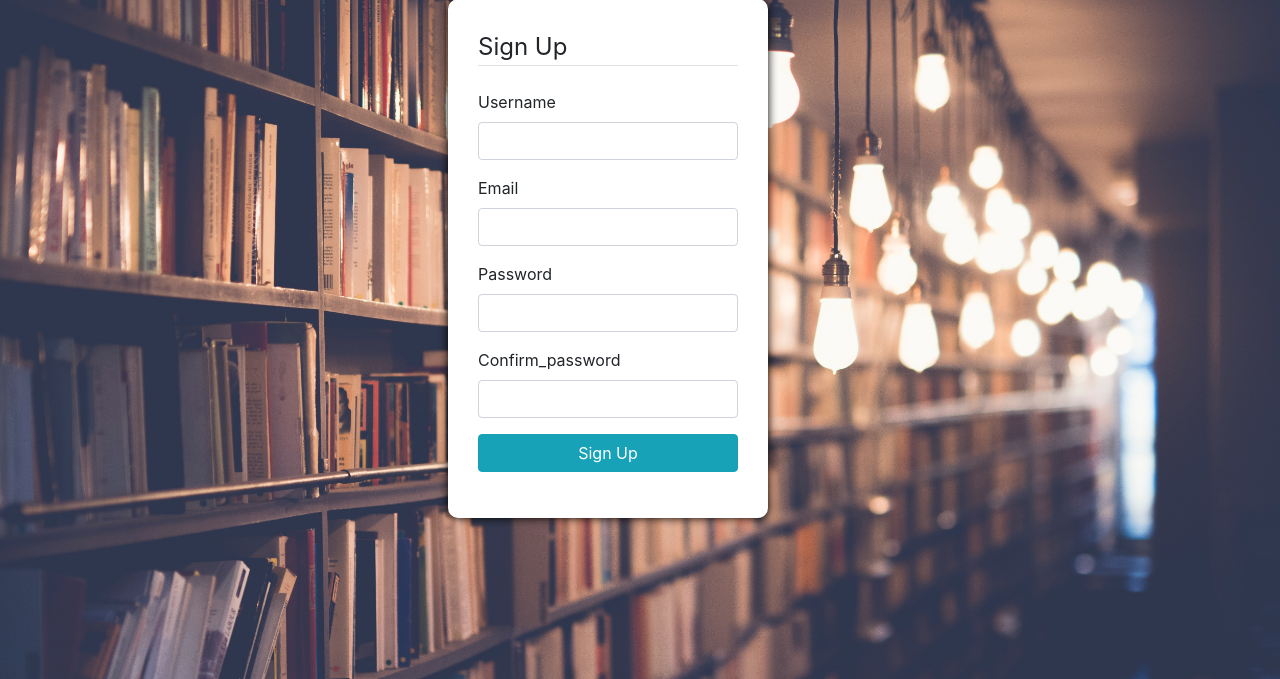
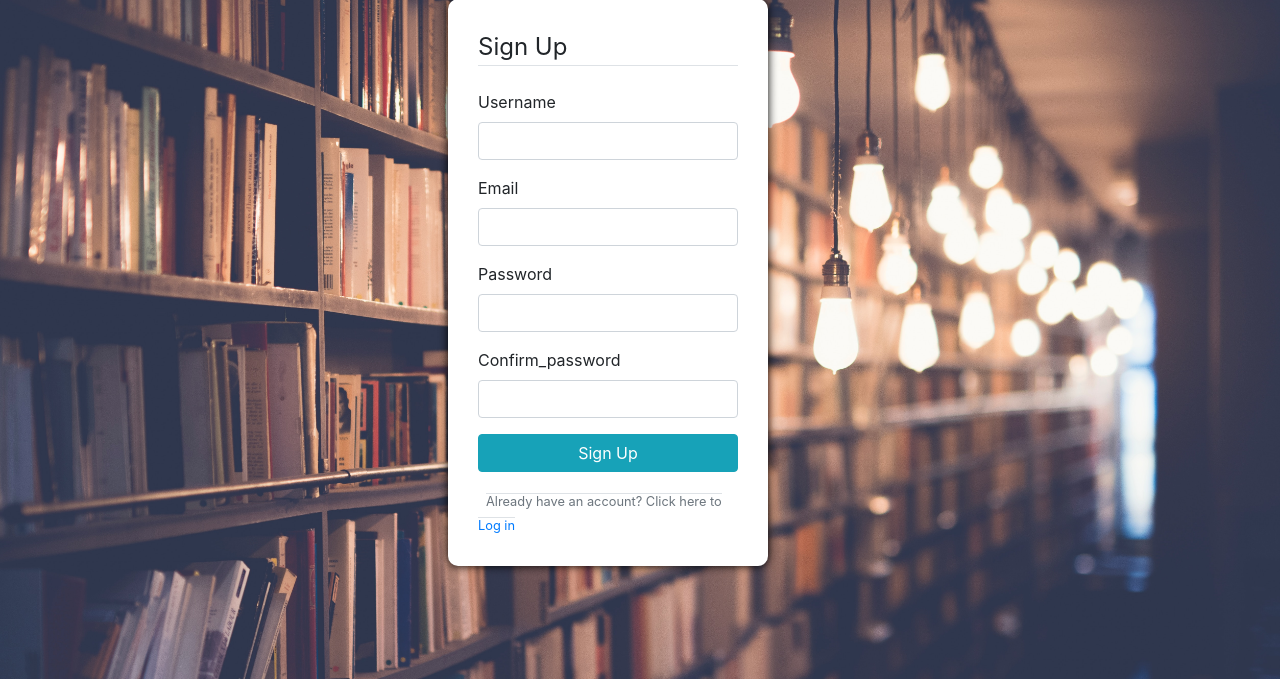
Before and after one commit to TarekCG-s/Bookky, a Flask app: page /register in a window 1280 px wide. Shown: the part 121-800 px from the top of the page. Run offline with Flask 2, Linux system fonts and the light colour scheme; some libraries are stand-ins or nearby versions.

```diff
--- a/bookky/templates/register.html
+++ b/bookky/templates/register.html
@@ -60,7 +60,7 @@
       <div class="form-group">
         {{ form.submit(class="btn btn-info btn-block") }}
       </div>
-
+      <small class="text-muted ml-2 border-top mb-4">Already have an account? Click here to <a href="{{ url_for('register') }}">Log in</a></small>
 
   </form>
 </div>
```
Also changed, not shown: bookky/imgs/library.jpg, 2 other files.
